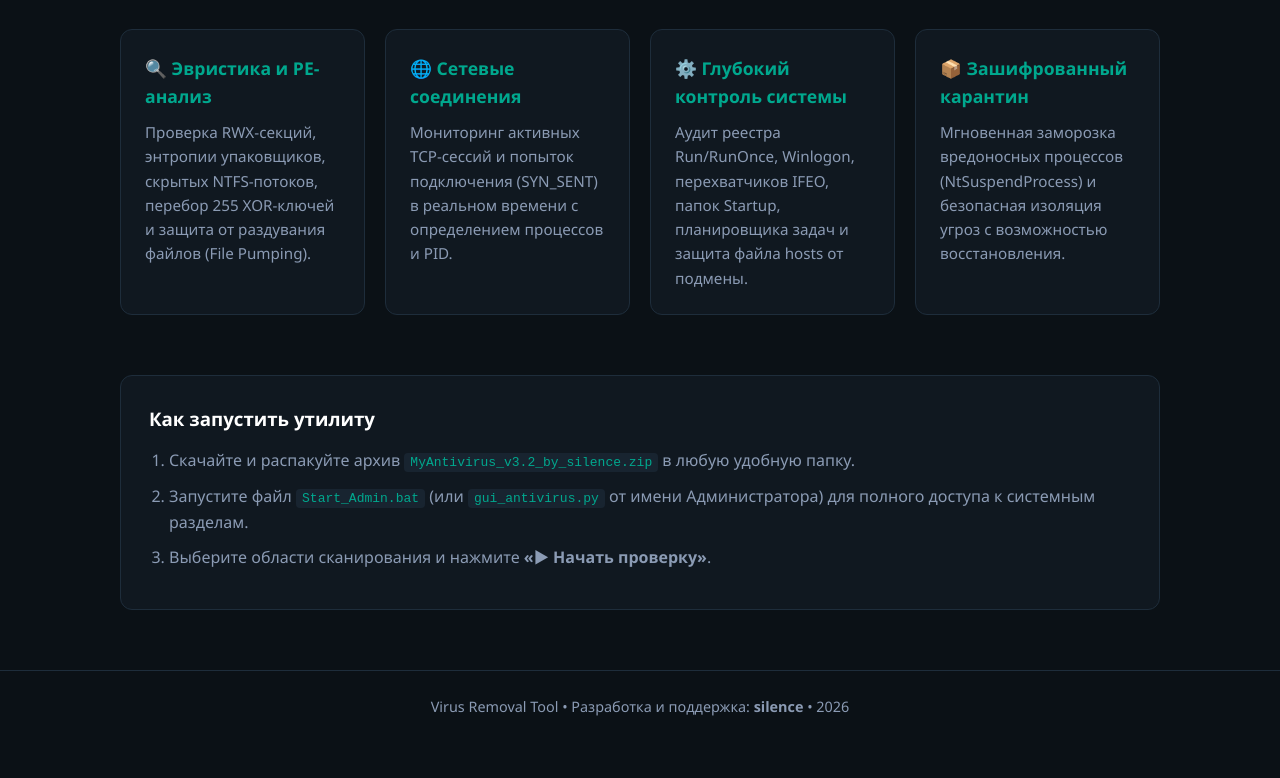
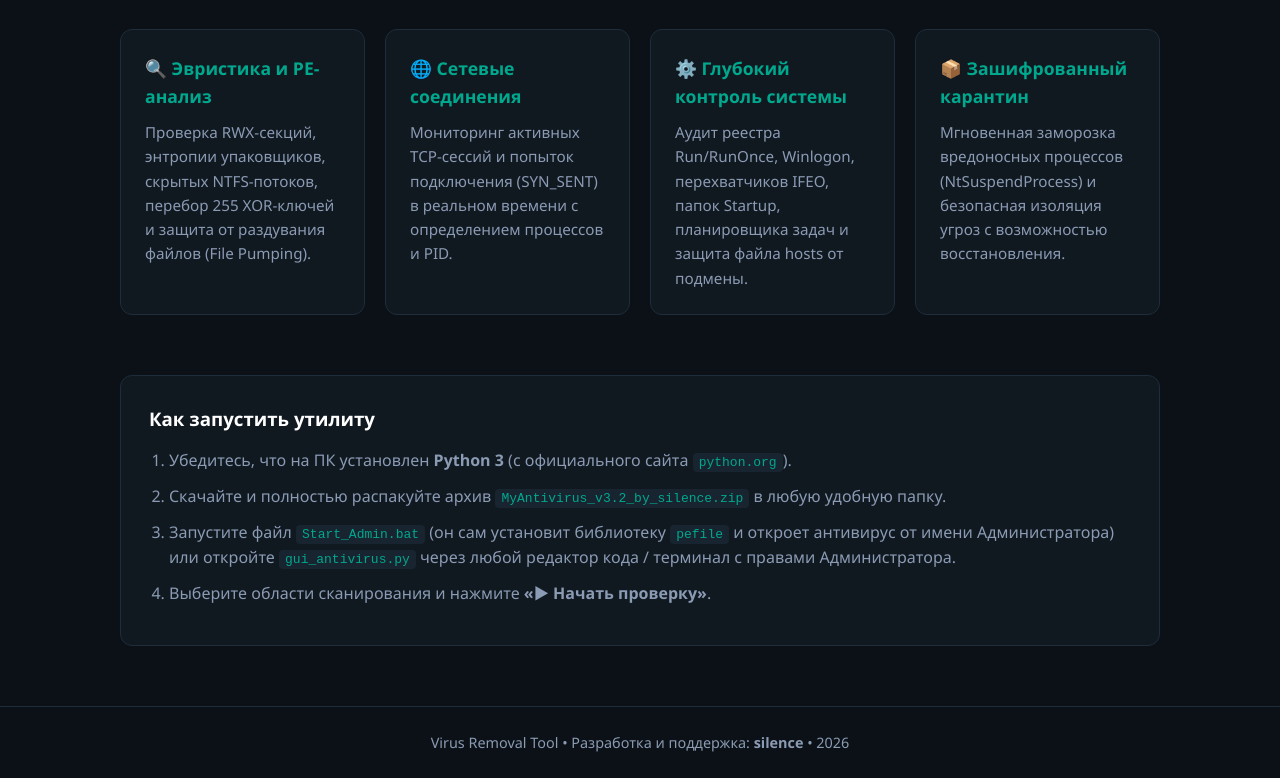
Before and after one commit to sashaleksandar2009-cloud/vrt, a plain HTML site: page index.html in a window 1280 px wide. Shown: the part 786-1564 px from the top of the page. Before the commit the page ends 1528 px from the top, so only its background shows below. Drawn offline with Linux system fonts and the light colour scheme.

Commit message:
Update index.html

```diff
--- a/index.html
+++ b/index.html
@@ -239,11 +239,12 @@
       </div>
     </section>
 
-    <section class="steps">
+        <section class="steps">
       <h3 style="color: #fff; margin-bottom: 14px;">Как запустить утилиту</h3>
       <ol>
-        <li>Скачайте и распакуйте архив <code>MyAntivirus_v3.2_by_silence.zip</code> в любую удобную папку.</li>
-        <li>Запустите файл <code>Start_Admin.bat</code> (или <code>gui_antivirus.py</code> от имени Администратора) для полного доступа к системным разделам.</li>
+        <li>Убедитесь, что на ПК установлен <strong>Python 3</strong> (с официального сайта <code>python.org</code>).</li>
+        <li>Скачайте и полностью распакуйте архив <code>MyAntivirus_v3.2_by_silence.zip</code> в любую удобную папку.</li>
+        <li>Запустите файл <code>Start_Admin.bat</code> (он сам установит библиотеку <code>pefile</code> и откроет антивирус от имени Администратора) или откройте <code>gui_antivirus.py</code> через любой редактор кода / терминал с правами Администратора.</li>
         <li>Выберите области сканирования и нажмите <strong>«▶ Начать проверку»</strong>.</li>
       </ol>
     </section>
```
